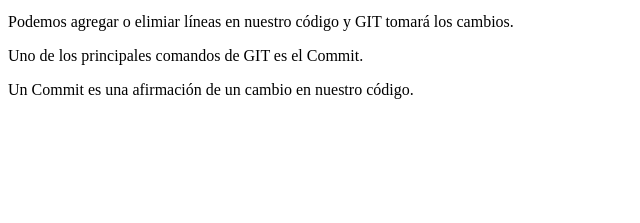
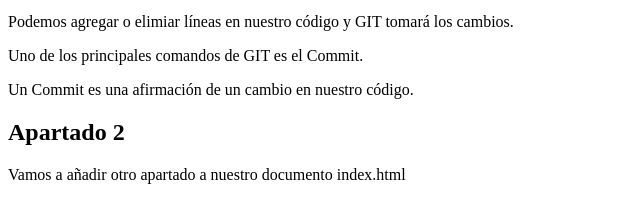
Before and after one commit to paulajimenez/primer-repositorio, a plain HTML site: page index.html in a window 1280 px wide. Shown: the part 101-324 px from the top of the page, without its empty margins (0-640 px from the left). Drawn offline with Linux system fonts and the light colour scheme.

Commit message:
Añadimos el Apartado 2 Hemos añadimos el Apartado 2 y un pequeño párrafo

```diff
--- a/index.html
+++ b/index.html
@@ -10,5 +10,7 @@
     <p>Podemos agregar o elimiar líneas en nuestro código y GIT tomará los cambios.</p>
     <p>Uno de los principales comandos de GIT es el Commit.</p>
     <p>Un Commit es una afirmación de un cambio en nuestro código.</p>
+    <h2>Apartado 2</h2>
+    <p>Vamos a añadir otro apartado a nuestro documento index.html</p>
   </body>
 </html>
```
